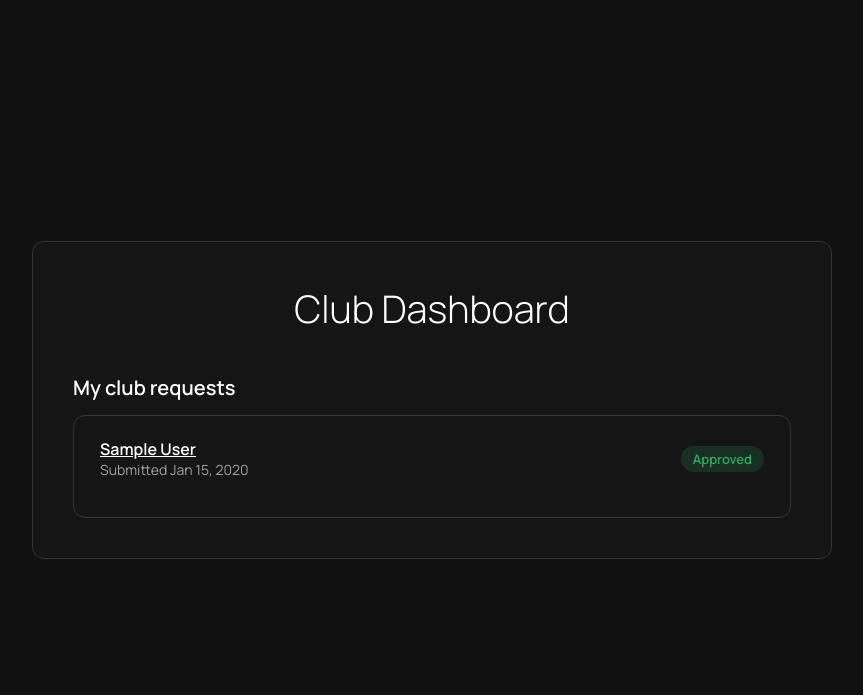
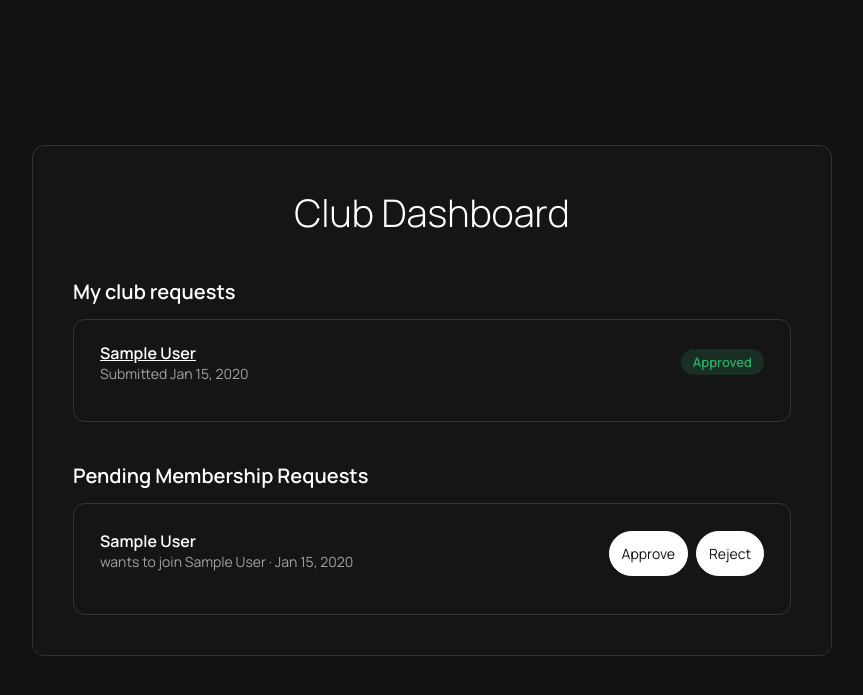
Before and after one commit to nolsluv/club-manager, a Django app: template templates/dashboard.html in a window 1280 px wide. Shown: the top 695 px of the page, without its empty margins (208-1071 px from the left). Run offline with Django 5.2, Linux system fonts and the light colour scheme; the template is opened without the code that fills it: values that come from a table or form of the project are taken from there, others are empty; tables that the repository leaves empty hold one stand-in row (values such as "Sample post").

Commit message:
updated dashboard for viewing member requests

```diff
--- a/templates/dashboard.html
+++ b/templates/dashboard.html
@@ -60,6 +60,28 @@
                 {% endfor %}
             </div>
         </div>
+
+        {% if pending_memberships %}
+        <div class="cm-section">
+            <h2>Pending Membership Requests</h2>
+            <div class="cm-card">
+                {% for req in pending_memberships %}
+                <div class="cm-row">
+                    <div>
+                        <strong>{{ req.member.first_name }} {{ req.member.last_name }}</strong>
+                        <div class="cm-muted">wants to join {{ req.club.name }} · {{ req.requested_at|date:"M j, Y" }}</div>
+                    </div>
+                    <form method="post" action="{% url 'review_membership' req.id %}" style="display: flex; gap: 8px;">
+                        {% csrf_token %}
+                        <button type="submit" name="action" value="approve" class="cm-btn cm-btn-primary">Approve</button>
+                        <button type="submit" name="action" value="reject" class="cm-btn">Reject</button>
+                    </form>
+                </div>
+                {% endfor %}
+            </div>
+        </div>
+        {% endif %}
+
     </div>
 </div>
 {% endblock %}
```
